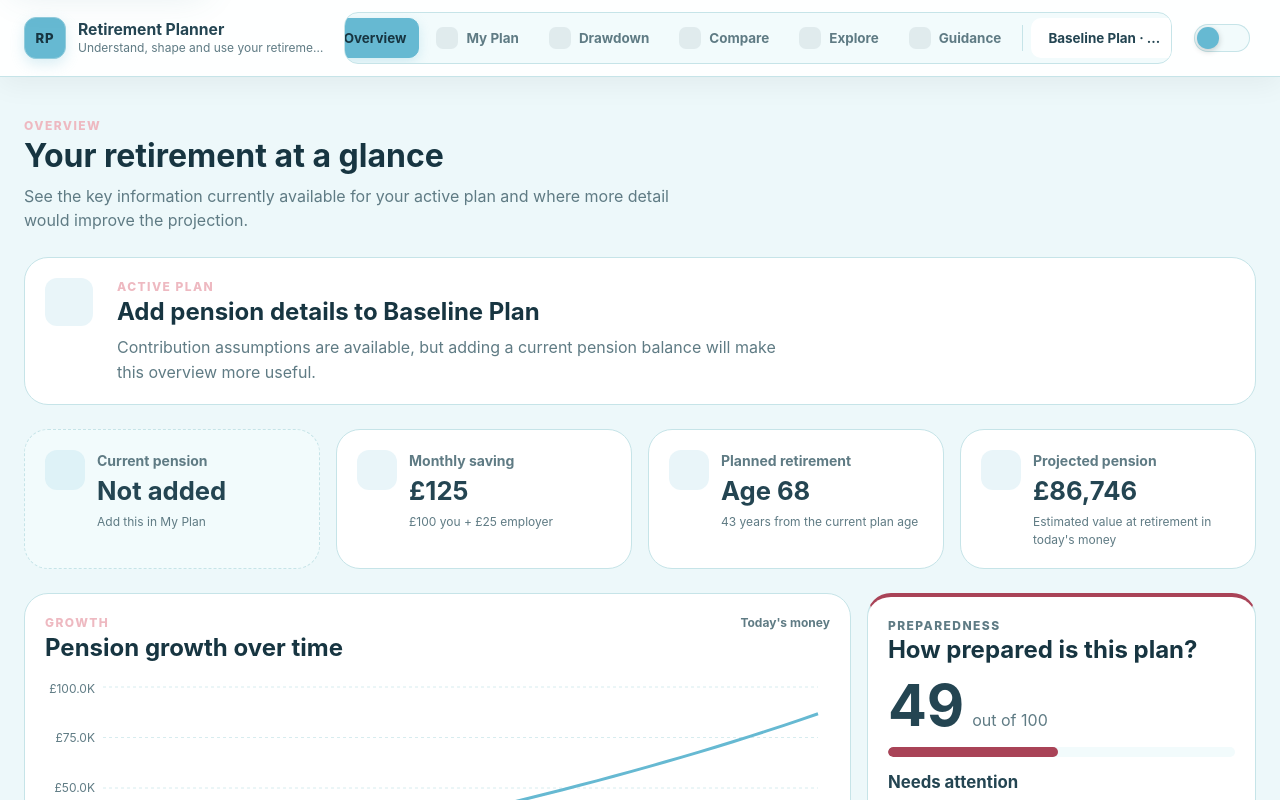
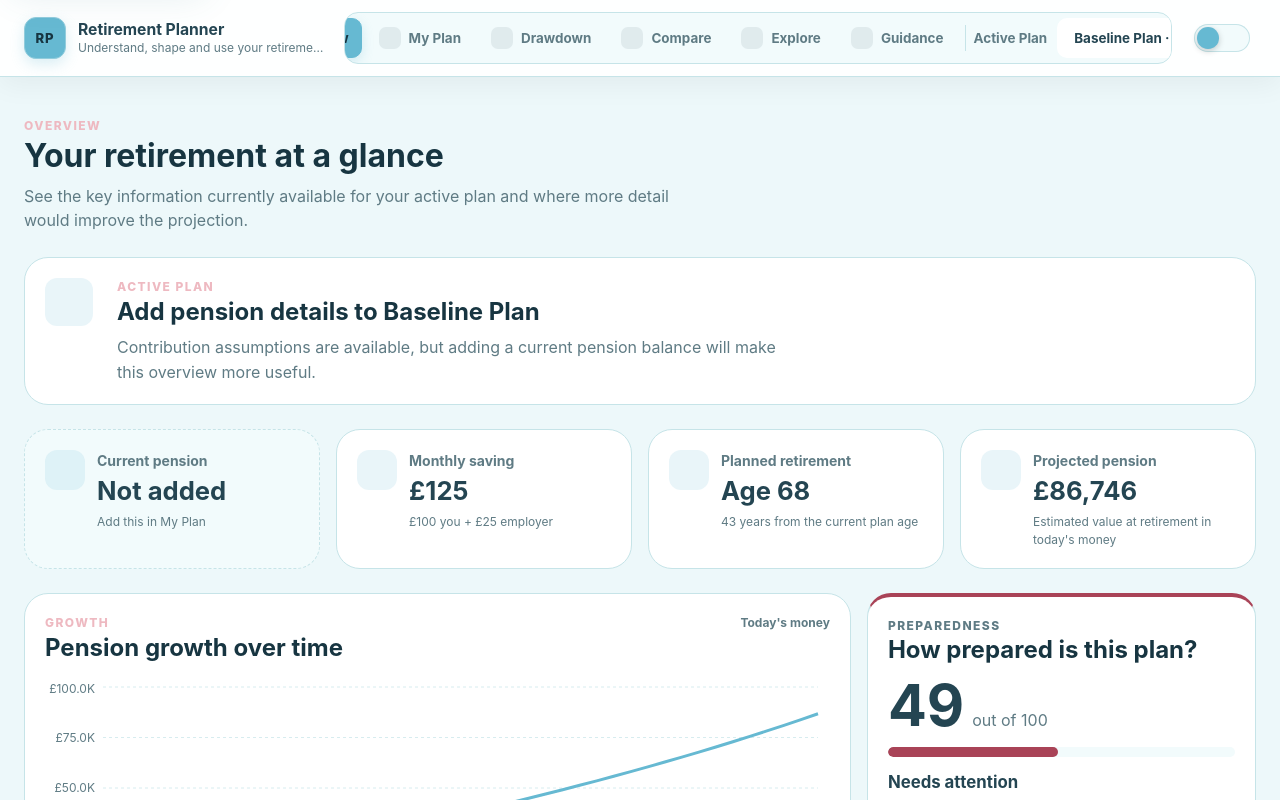
Before and after one commit to JellyMaster/Retirement-Planner, a React (Vite) app: page / in a window 1280 px wide. Shown: the top 800 px of the page. Built offline with nearby package versions, Linux system fonts and the light colour scheme.

Commit message:
modifed top menu slightly to sort out active plan combo position and size.

```diff
--- a/src/components/scenarios/ActiveScenarioSwitcher.tsx
+++ b/src/components/scenarios/ActiveScenarioSwitcher.tsx
@@ -5,6 +5,9 @@
 
   return (
     <div className="active-scenario-switcher">
+       <span className="active-scenario-switcher-label">
+    Active Plan
+  </span>
       <select
         id="active-scenario-select"
         value={activeScenarioId}
--- a/src/styles/layouts/app-shell.css
+++ b/src/styles/layouts/app-shell.css
@@ -187,7 +187,7 @@
 }
 
 .active-scenario-switcher select {
-  width: 11.5rem;
+  width: 13.5rem;
   min-width: 0;
   min-height: 40px;
   padding: 0.5rem 2rem 0.5rem 0.75rem;
@@ -199,6 +199,13 @@
   font-size: 0.84rem;
   font-weight: 700;
   text-overflow: ellipsis;
+}
+.active-scenario-switcher-label {
+  color: var(--colour-text-muted);
+  font-size: 0.84rem;
+  font-weight: 700;
+  white-space: nowrap;
+  padding-right: 10px;
 }
 
 .active-scenario-switcher select:hover {
```
